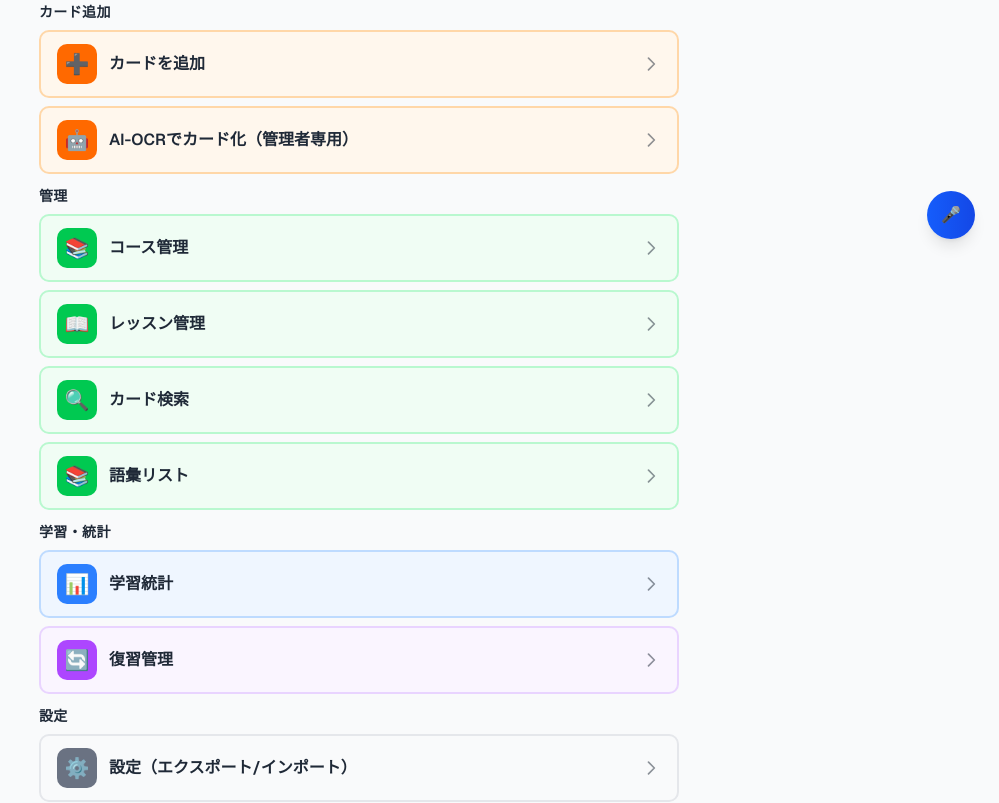
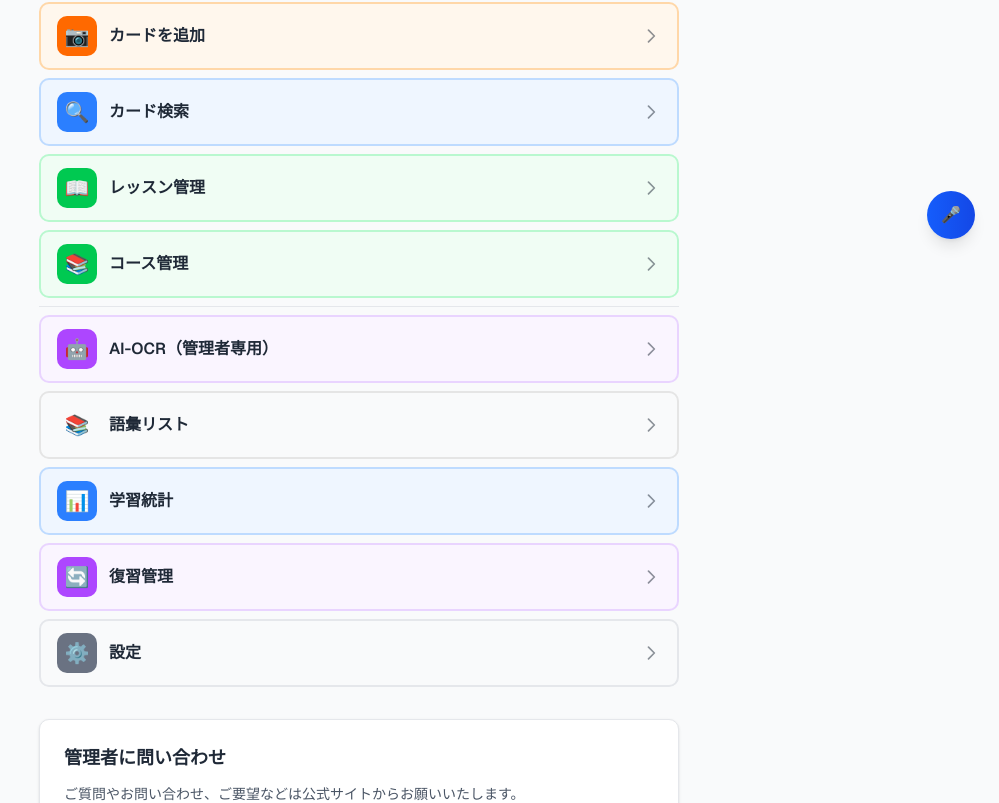
Before and after one commit to eightchip/Instant-Output, a Next.js app: page / in a window 1280 px wide. Shown: the part 537-1340 px from the top of the page, without its empty margins (281-1280 px from the left). Built offline with nearby package versions, Linux system fonts and the light colour scheme.

Commit message:
Add infinite scroll (20 items) and simplify menu UI

```diff
--- a/app/page.tsx
+++ b/app/page.tsx
@@ -371,26 +371,12 @@ export default function Home() {
                   </svg>
                 </button>
               </div>
-              <div className="p-4 space-y-3">
-                {/* 追加系 */}
-                <div className="space-y-2">
-                  <h3 className="text-sm font-semibold text-gray-500 uppercase tracking-wide mb-2">
-                    カード追加
-                  </h3>
-                  <MenuButton
-                    icon="➕"
-                    title="カードを追加"
-                    description="日本語と英語を手動で入力してカードを作成。音声入力にも対応しています。"
-                    color="orange"
-                    onClick={() => {
-                      router.push("/cards/new");
-                      setShowMobileMenu(false);
-                    }}
-                  />
+              <div className="p-4 space-y-2">
+                {/* よく使う機能 */}
                 <MenuButton
                   icon="📷"
-                    title="スクリーンショットから追加"
-                    description="画像からOCRで英語テキストを抽出してカードを作成。複数画像の一括処理にも対応。日本語は後から追加できます。"
+                  title="カードを追加"
+                  description="画像から追加・手動入力"
                   color="orange"
                   onClick={() => {
                     router.push("/cards/screenshot");
@@ -398,36 +384,19 @@ export default function Home() {
                   }}
                 />
                 <MenuButton
-                    icon="🤖"
-                    title="AI-OCRでカード化（管理者専用）"
-                    description="ChatGPT APIを使用して画像から英文を抽出し、自動的に文単位で分割して日本語に翻訳します。管理者パスワードが必要です。"
-                    color="orange"
+                  icon="🔍"
+                  title="カード検索"
+                  description="カードを検索・編集"
+                  color="blue"
                   onClick={() => {
-                      router.push("/cards/ai-card");
-                      setShowMobileMenu(false);
-                    }}
-                  />
-                </div>
-
-                {/* 管理系 */}
-                <div className="space-y-2">
-                  <h3 className="text-sm font-semibold text-gray-500 uppercase tracking-wide mb-2">
-                    管理
-                  </h3>
-                  <MenuButton
-                    icon="📚"
-                    title="コース管理"
-                    description="コースの作成・編集・削除ができます。コースにレッスンを紐付けて学習を体系化しましょう。"
-                    color="green"
-                    onClick={() => {
-                      router.push("/courses");
+                    router.push("/cards/search");
                     setShowMobileMenu(false);
                   }}
                 />
                 <MenuButton
                   icon="📖"
                   title="レッスン管理"
-                    description="レッスンの作成・編集・削除ができます。レッスンにカードを紐付けて整理しましょう。"
+                  description="レッスンとカードを管理"
                   color="green"
                   onClick={() => {
                     router.push("/lessons");
@@ -435,36 +404,42 @@ export default function Home() {
                   }}
                 />
                 <MenuButton
-                    icon="🔍"
-                    title="カード検索"
-                    description="日本語・英語でカードを検索。レッスンやタイプでフィルタリングも可能。検索文字がハイライト表示されます。"
+                  icon="📚"
+                  title="コース管理"
+                  description="コースを管理"
                   color="green"
                   onClick={() => {
-                      router.push("/cards/search");
+                    router.push("/courses");
+                    setShowMobileMenu(false);
+                  }}
+                />
+
+                {/* その他 */}
+                <div className="pt-2 mt-2 border-t border-gray-200">
+                  <MenuButton
+                    icon="🤖"
+                    title="AI-OCR（管理者専用）"
+                    description="画像から自動でカード化"
+                    color="purple"
+                    onClick={() => {
+                      router.push("/cards/ai-card");
                       setShowMobileMenu(false);
                     }}
                   />
                   <MenuButton
                     icon="📚"
                     title="語彙リスト"
-                    description="すべてのカードから重要な単語を抽出してリスト化。出現回数順に表示され、音声読み上げも可能です。"
-                    color="green"
+                    description="重要単語を確認"
+                    color="indigo"
                     onClick={() => {
                       router.push("/vocabulary");
                       setShowMobileMenu(false);
                     }}
                   />
-                </div>
-
-                {/* 学習・統計系 */}
-                <div className="space-y-2">
-                  <h3 className="text-sm font-semibold text-gray-500 uppercase tracking-wide mb-2">
-                    学習・統計
-                  </h3>
                   <MenuButton
                     icon="📊"
                     title="学習統計"
-                    description="学習の進捗、正答率、連続学習日数などを確認できます。グラフで学習の推移も見られます。"
+                    description="学習の進捗を確認"
                     color="blue"
                     onClick={() => {
                       router.push("/statistics");
@@ -474,24 +449,17 @@ export default function Home() {
                   <MenuButton
                     icon="🔄"
                     title="復習管理"
-                    description="復習スケジュールをカレンダーで確認。期限超過カードや今週の復習予定を一目で把握できます。"
+                    description="復習スケジュール"
                     color="purple"
                     onClick={() => {
                       router.push("/reviews");
                       setShowMobileMenu(false);
                     }}
                   />
-                </div>
-
-                {/* 設定系 */}
-                <div className="space-y-2">
-                  <h3 className="text-sm font-semibold text-gray-500 uppercase tracking-wide mb-2">
-                    設定
-                  </h3>
                   <MenuButton
                     icon="⚙️"
-                    title="設定（エクスポート/インポート）"
-                    description="データのバックアップ（エクスポート）や復元（インポート）ができます。SRS設定も変更可能です。"
+                    title="設定"
+                    description="エクスポート・インポート"
                     color="gray"
                     onClick={() => {
                       router.push("/settings");
@@ -505,93 +473,71 @@ export default function Home() {
         )}
 
         {/* 管理メニュー（デスクトップ） */}
-        <div className={`mt-8 space-y-3 hidden md:block`}>
-          {/* 追加系 */}
-          <div className="space-y-2">
-            <h3 className="text-sm font-semibold text-gray-500 uppercase tracking-wide mb-2">
-              カード追加
-            </h3>
+        <div className={`mt-8 space-y-2 hidden md:block`}>
+          {/* よく使う機能 */}
           <MenuButton
-              icon="➕"
+            icon="📷"
             title="カードを追加"
-              description="スクリーンショットからOCRで英語テキストを抽出、または手動で日本語と英語を入力してカードを作成。音声入力にも対応しています。"
+            description="画像から追加・手動入力"
             color="orange"
             onClick={() => router.push("/cards/screenshot")}
           />
           <MenuButton
-              icon="🤖"
-              title="AI-OCRでカード化（管理者専用）"
-              description="ChatGPT APIを使用して画像から英文を抽出し、自動的に文単位で分割して日本語に翻訳します。管理者パスワードが必要です。"
-              color="orange"
-              onClick={() => router.push("/cards/ai-card")}
-            />
-          </div>
-
-          {/* 管理系 */}
-          <div className="space-y-2">
-            <h3 className="text-sm font-semibold text-gray-500 uppercase tracking-wide mb-2">
-              管理
-            </h3>
-            <MenuButton
-              icon="📚"
-              title="コース管理"
-              description="コースの作成・編集・削除ができます。コースにレッスンを紐付けて学習を体系化しましょう。"
-              color="green"
-              onClick={() => router.push("/courses")}
+            icon="🔍"
+            title="カード検索"
+            description="カードを検索・編集"
+            color="blue"
+            onClick={() => router.push("/cards/search")}
           />
           <MenuButton
             icon="📖"
             title="レッスン管理"
-              description="レッスンの作成・編集・削除ができます。レッスンにカードを紐付けて整理しましょう。"
+            description="レッスンとカードを管理"
             color="green"
             onClick={() => router.push("/lessons")}
           />
           <MenuButton
-              icon="🔍"
-              title="カード検索"
-              description="日本語・英語でカードを検索。レッスンやタイプでフィルタリングも可能。検索文字がハイライト表示されます。"
+            icon="📚"
+            title="コース管理"
+            description="コースを管理"
             color="green"
-              onClick={() => router.push("/cards/search")}
+            onClick={() => router.push("/courses")}
+          />
+
+          {/* その他 */}
+          <div className="pt-2 mt-2 border-t border-gray-200 space-y-2">
+            <MenuButton
+              icon="🤖"
+              title="AI-OCR（管理者専用）"
+              description="画像から自動でカード化"
+              color="purple"
+              onClick={() => router.push("/cards/ai-card")}
             />
             <MenuButton
               icon="📚"
               title="語彙リスト"
-              description="すべてのカードから重要な単語を抽出してリスト化。出現回数順に表示され、音声読み上げも可能です。"
-              color="green"
+              description="重要単語を確認"
+              color="indigo"
               onClick={() => router.push("/vocabulary")}
             />
-          </div>
-
-          {/* 学習・統計系 */}
-          <div className="space-y-2">
-            <h3 className="text-sm font-semibold text-gray-500 uppercase tracking-wide mb-2">
-              学習・統計
-            </h3>
             <MenuButton
               icon="📊"
               title="学習統計"
-              description="学習の進捗、正答率、連続学習日数などを確認できます。グラフで学習の推移も見られます。"
+              description="学習の進捗を確認"
               color="blue"
               onClick={() => router.push("/statistics")}
             />
             <MenuButton
               icon="🔄"
               title="復習管理"
-              description="復習スケジュールをカレンダーで確認。期限超過カードや今週の復習予定を一目で把握できます。"
+              description="復習スケジュール"
               color="purple"
               onClick={() => router.push("/reviews")}
             />
-          </div>
-
-          {/* 設定系 */}
-          <div className="space-y-2">
-            <h3 className="text-sm font-semibold text-gray-500 uppercase tracking-wide mb-2">
-              設定
-            </h3>
             <MenuButton
               icon="⚙️"
-              title="設定（エクスポート/インポート）"
-              description="データのバックアップ（エクスポート）や復元（インポート）ができます。SRS設定も変更可能です。"
+              title="設定"
+              description="エクスポート・インポート"
               color="gray"
               onClick={() => router.push("/settings")}
             />
```
Also changed, not shown: app/cards/search/page.tsx (+13 -2 lines), app/lessons/[id]/page.tsx (+6 -1 lines), app/practice/select/page.tsx (+14 -4 lines), hooks/useInfiniteScroll.ts (added, +72 -0 lines). Lines whose indentation alone changed are shown as unchanged.
